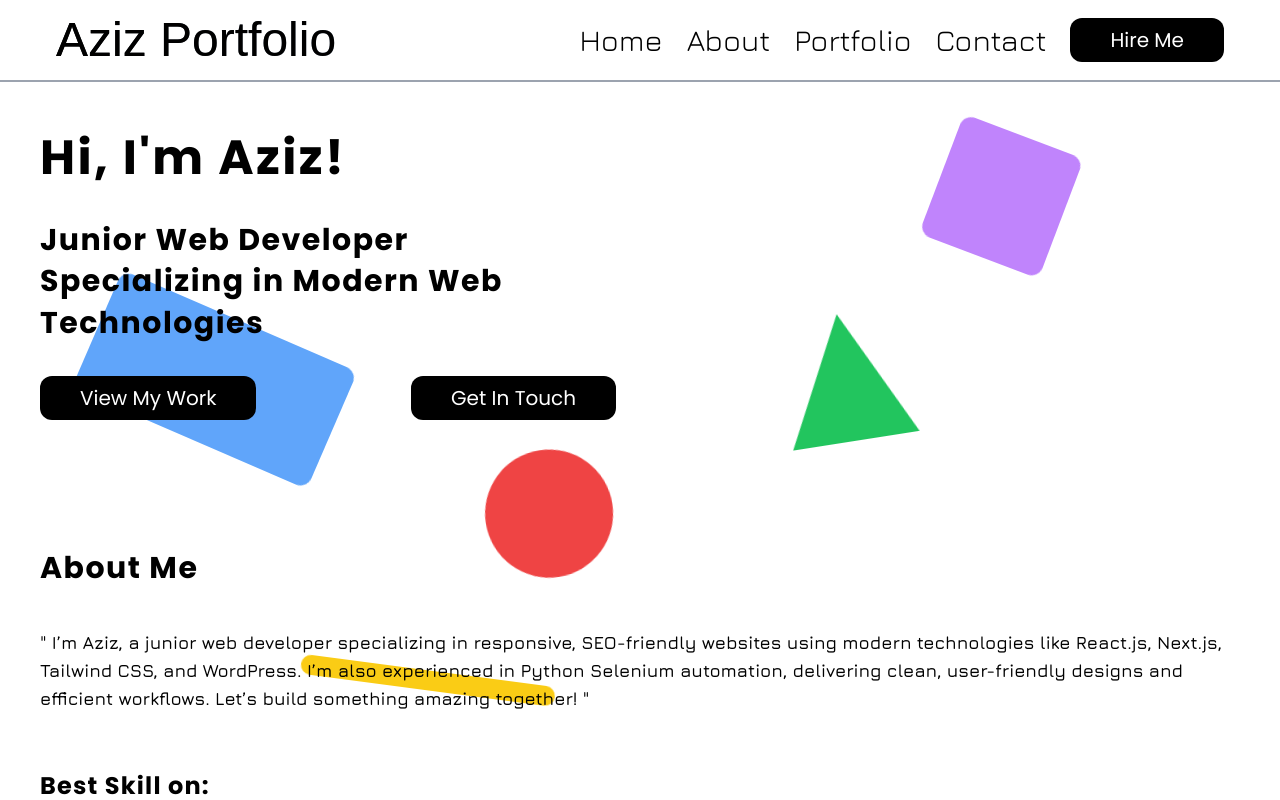
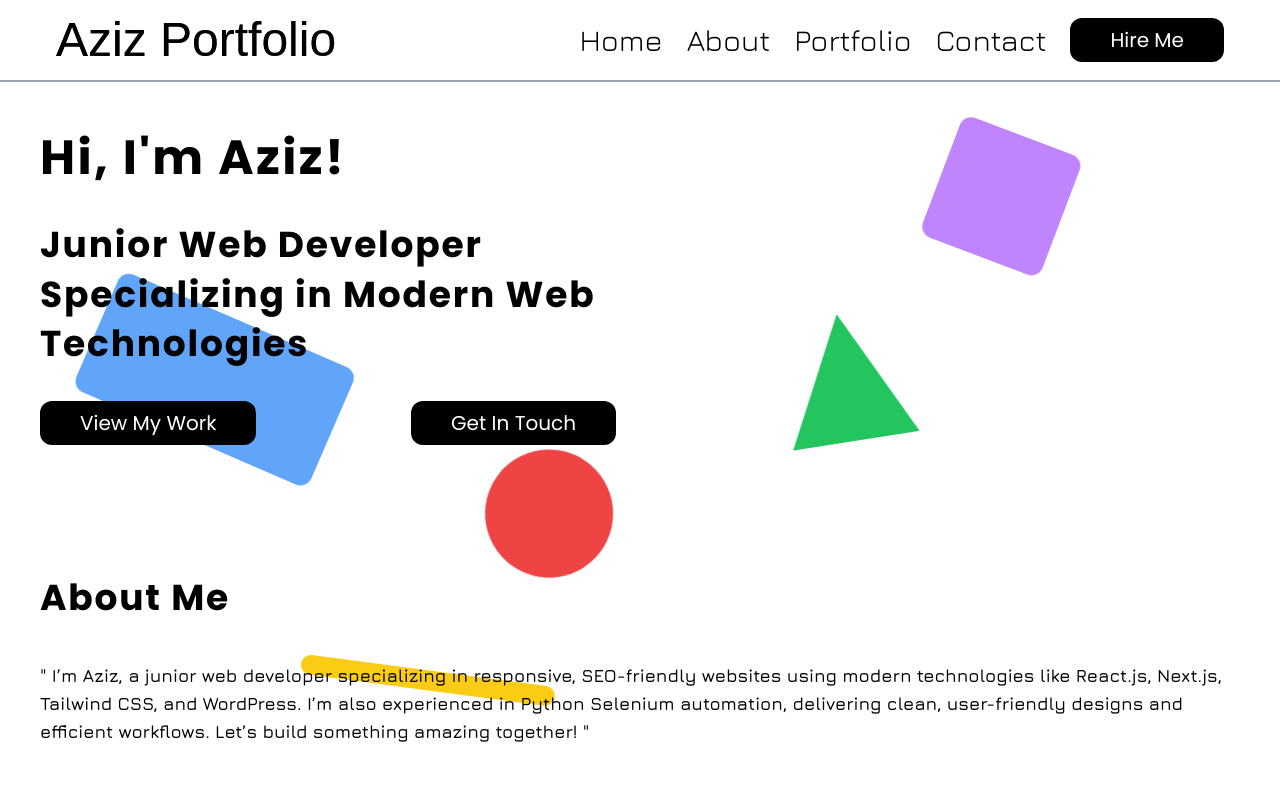
Before and after one commit to Bettaieb45/My-Portfolio, a Next.js app: page / in a window 1280 px wide. Shown: the top 800 px of the page. Built offline with nearby package versions, Linux system fonts and the light colour scheme; a web font is replaced by a local one.

Commit message:
fixing the styling

```diff
--- a/src/app/globals.css
+++ b/src/app/globals.css
@@ -24,7 +24,7 @@ h1 {
 }
 
 h2 {
-  @apply text-3xl font-semibold leading-snug; /* Customize as needed */
+  @apply text-4xl font-semibold leading-snug; /* Customize as needed */
 }
 
 h3 {
```
